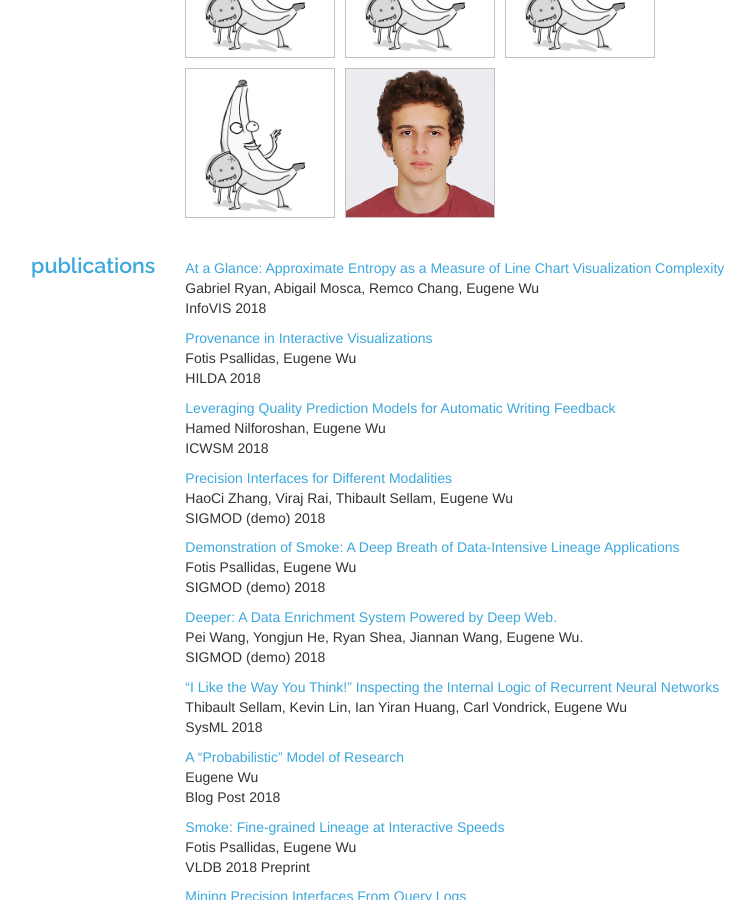
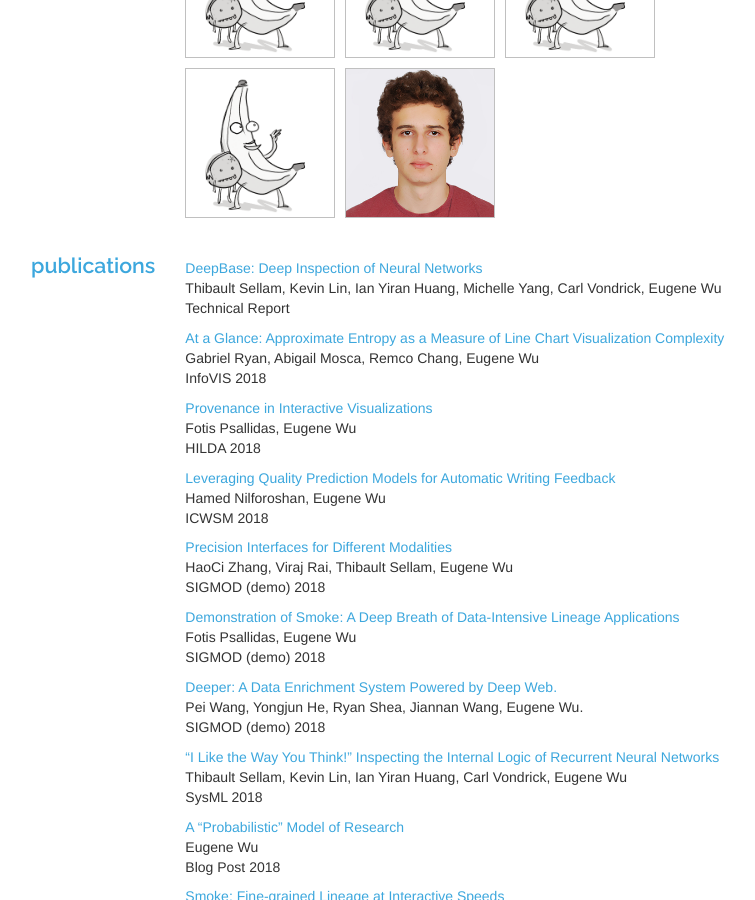
Before and after one commit to cudbg/lab, a Jekyll site: the page built from index.md, in a window 1280 px wide and 900 px high, scrolled down 2711 px. Shown: the whole window, without its empty margins (99-854 px from the left). Built offline with Jekyll 4.4.1, drawn with Linux system fonts in a browser that asks for light colours; some web fonts are replaced.

Commit message:
updated site

```diff
--- a/_data/pubs.yml
+++ b/_data/pubs.yml
@@ -19,6 +19,13 @@
 #
 # Project specific tags are fine as well.  For instance, precision interfaces has a custom "pi" tag
 #
+- authors: Thibault Sellam, Kevin Lin, Ian Yiran Huang, Michelle Yang, Carl Vondrick, Eugene Wu
+  title: 'DeepBase: Deep Inspection of Neural Networks'
+  url: https://arxiv.org/abs/1808.04486
+  selected: true
+  conf: Technical Report
+  tags:
+    - ml
 - authors: Gabriel Ryan, Abigail Mosca, Remco Chang, Eugene Wu
   title: 'At a Glance: Approximate Entropy as a Measure of Line Chart Visualization Complexity'
   conf: InfoVIS 2018
```
